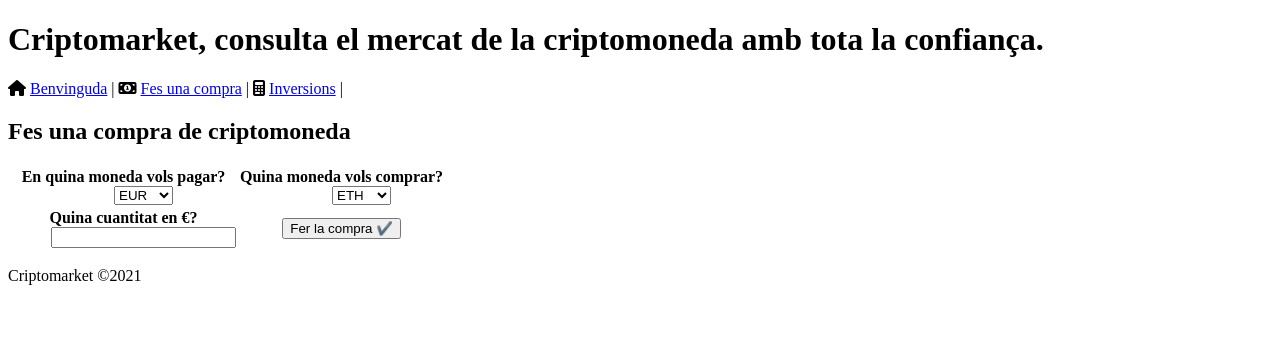
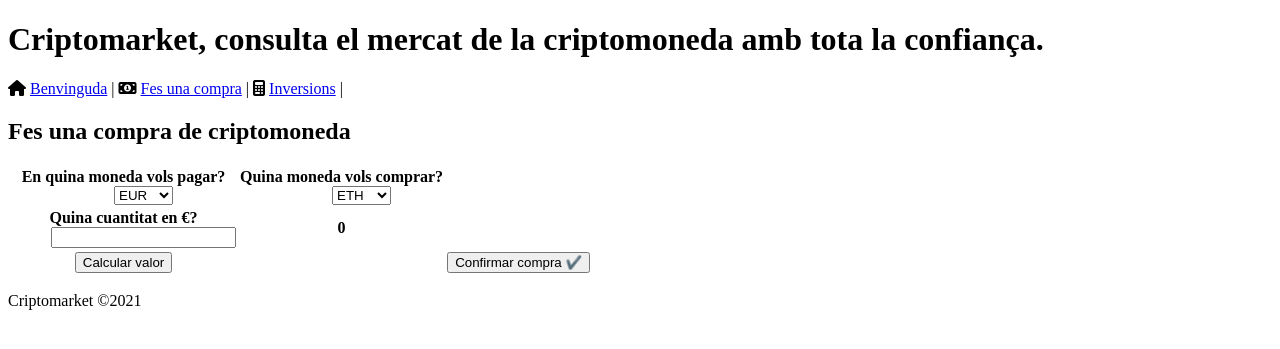
Before and after one commit to tommyshelby1917/BC0_CriptoMarket, a Flask app: page /purchase in a window 1280 px wide. Shown: the top 349 px of the page. Run offline with Flask 2, Linux system fonts and the light colour scheme; lists and menus that the app fills with data are empty; parts of the project's set-up code (start-up, migrations or seed data) failed here and were passed over; some libraries are stand-ins or nearby versions.

Commit message:
Boton calcular y boton confirmar hechos

```diff
--- a/criptomarket/forms.py
+++ b/criptomarket/forms.py
@@ -1,6 +1,6 @@
 from criptomarket import app
 from flask_wtf import FlaskForm
-from wtforms import PasswordField, SelectField, IntegerField, DateField, StringField, FloatField, SubmitField, ValidationError, RadioField, validators, BooleanField
+from wtforms import PasswordField, SelectField, IntegerField, DateField, StringField, FloatField, SubmitField, ValidationError, RadioField, validators, BooleanField, SubmitField
 from wtforms.validators import DataRequired, Length
 from wtforms.fields.html5 import EmailField
 import sqlite3
@@ -11,3 +11,5 @@ class CompraForm(FlaskForm):
     moneda_compra_from = SelectField('En quina moneda vols pagar?', choices=['EUR','ETH','LTC','BNB','EOS','XLM','TRX','BTC','XRP','BCH','USDT','BSV','ADA'])
     moneda_compra_to = SelectField('Quina moneda vols comprar?', choices=['ETH','LTC','BNB','EOS','XLM','TRX','BTC','XRP','BCH','USDT','BSV','ADA'])
     cantidad_compra = FloatField('Quina cuantitat en €?', [validators.DataRequired()])
+    calcular_compra = SubmitField('Calcular valor')
+    confirmar_compra = SubmitField('Confirmar compra ✔️')
--- a/criptomarket/templates/index.html
+++ b/criptomarket/templates/index.html
@@ -41,7 +41,7 @@
 {% for i in dict_monedas %}
     <tr>
         <td>{{ i }}</td>
-        <td>{{ dict_monedas[i][1] }}€</td>
+        <td>{{ dict_monedas[i][1]|round(3) }}€</td>
     </tr>
 {% endfor %}
 </table>
--- a/criptomarket/templates/purchase.html
+++ b/criptomarket/templates/purchase.html
@@ -3,9 +3,8 @@
 {% block body %}
 {% from "_formhelpers.html" import render_field %}
 <h2>Fes una compra de criptomoneda</h1>
-<form method=post>
+<form method=post >
     {{ form.csrf_token }}
-    <dl>
     <table>
         <tr>
             <th> {{ render_field(form.moneda_compra_from) }} </th>
@@ -13,9 +12,14 @@
         </tr>
         <tr>
             <th> {{ render_field(form.cantidad_compra) }} </th>
-            <th> <input type=submit value="Fer la compra ✔️"> </th>
+            <th> {{ cantidad_obtenida }} </th>
         </tr>
-    </dl>
+        <tr>
+            <th> {{ form.calcular_compra }} <th>
+            <th> {{ form.confirmar_compra }} <th>
+        </tr>
     </table>
 </form>
+
+
 {% endblock %}
--- a/criptomarket/views.py
+++ b/criptomarket/views.py
@@ -79,7 +79,7 @@ def index():
     print(lista_movimientos)
 
     for moneda in lista_monedas:
-        valor_todas.append(consultaApi('EUR', moneda))
+        valor_todas.append(consultaApi(moneda, 'EUR'))
 
     dict_monedas = dict(zip(lista_monedas,valor_todas))
 
@@ -92,28 +92,40 @@ def purchase():
     # Formulario compra
     form = CompraForm(request.form)
 
+    cantidad_obtenida = 0
+
     if request.method == 'POST':
         print("El methodo ha sido post!")
         if form.validate():
             print("Se ha validado!")
 
-            total_compra = consultaApi(form.moneda_compra_from.data, form.moneda_compra_to.data, form.cantidad_compra.data)
+            if form.calcular_compra.data:
 
-            print(float(total_compra[1]))
+                total_compra = consultaApi(form.moneda_compra_from.data, form.moneda_compra_to.data, form.cantidad_compra.data)
+                print(float(total_compra[1]))
+                cantidad_obtenida = total_compra[1]
 
-            consulta('INSERT INTO MOVEMENTS (date, time, from_moneda, from_cantidad, to_moneda, to_cantidad) VALUES (?, ?, ?, ?, ?, ? );',
-                    (
-                        str(date.today()),
-                        str(datetime.now().time()),
-                        str(form.moneda_compra_from.data),
-                        float(form.cantidad_compra.data),
-                        str(form.moneda_compra_to.data),
-                        float(total_compra[1])
-                    )
-            )
+                return render_template("purchase.html", form=form, cantidad_obtenida=cantidad_obtenida)
 
-            return redirect(url_for('purchase'))
+            elif form.confirmar_compra.data:
+
+                total_compra = consultaApi(form.moneda_compra_from.data, form.moneda_compra_to.data, form.cantidad_compra.data)
+                print(float(total_compra[1]))
+                cantidad_obtenida = total_compra[1]
+
+                consulta('INSERT INTO MOVEMENTS (date, time, from_moneda, from_cantidad, to_moneda, to_cantidad) VALUES (?, ?, ?, ?, ?, ? );',
+                        (
+                            str(date.today()),
+                            str(datetime.now().time()),
+                            str(form.moneda_compra_from.data),
+                            float(form.cantidad_compra.data),
+                            str(form.moneda_compra_to.data),
+                            float(total_compra[1])
+                        )
+                )
+
+                return render_template("purchase.html", form=form, cantidad_obtenida=cantidad_obtenida)
         else:
-            return render_template("purchase.html", form=form)
+            return render_template("purchase.html", form=form, )
 
-    return render_template("purchase.html", form=form)
+    return render_template("purchase.html", form=form, cantidad_obtenida=cantidad_obtenida)
```
Also changed, not shown: config_example.py (+3 -21 lines), README.md, 1 other file.
